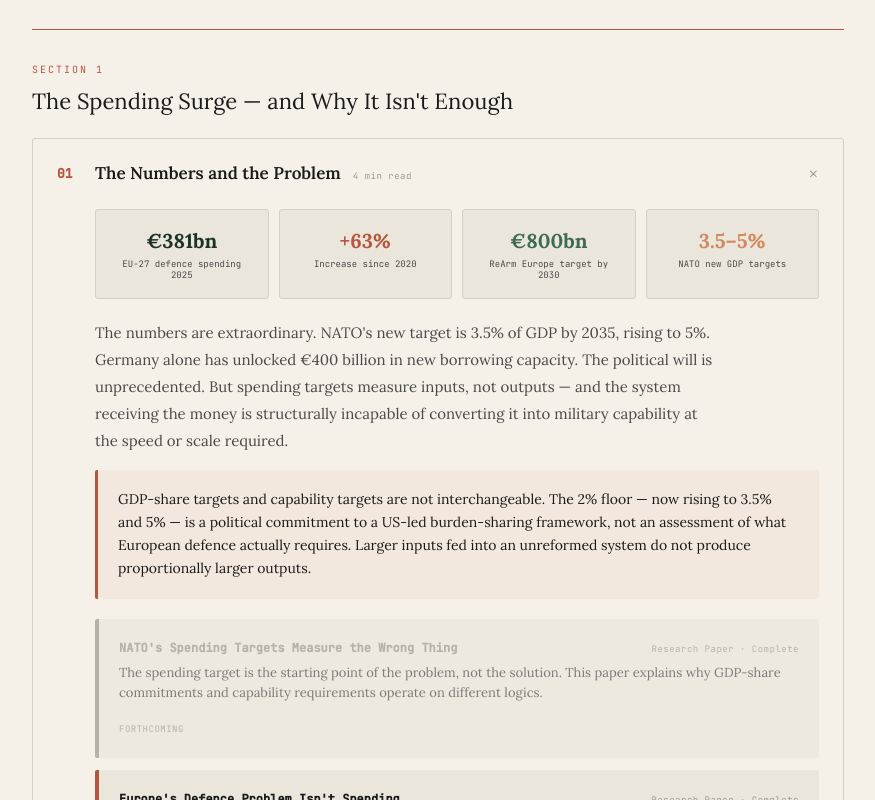
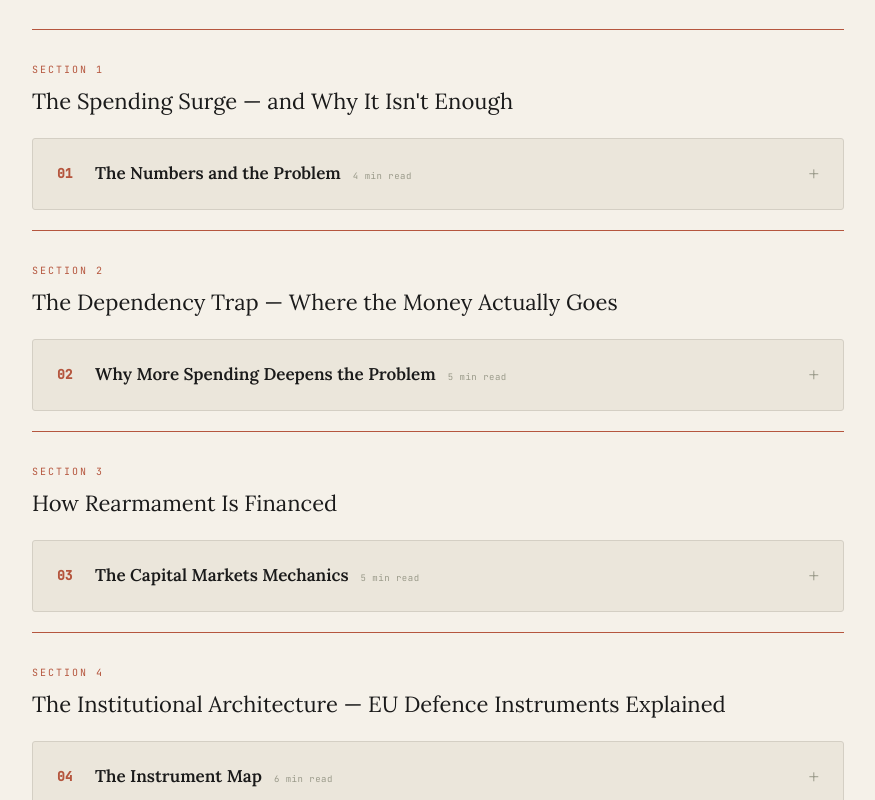
Before and after one commit to scosullivan/security-ireland, a Next.js app: page /european-defence in a window 1280 px wide. Shown: the part 920-1720 px from the top of the page, without its empty margins (202-1077 px from the left). Built offline with nearby package versions, Linux system fonts and the light colour scheme.

Commit message:
Update page.tsx

```diff
--- a/src/app/european-defence/page.tsx
+++ b/src/app/european-defence/page.tsx
@@ -159,7 +159,7 @@ export default function EuropeanDefence() {
         <div style={sectionLabel}>Section 1</div>
         <h2 style={sectionH2}>The Spending Surge &mdash; and Why It Isn&apos;t Enough</h2>
 
-        <Expandable num="01" title="The Numbers and the Problem" readTime="4 min read" defaultOpen>
+        <Expandable num="01" title="The Numbers and the Problem" readTime="4 min read">
           <Stats items={[
             { value: '€381bn', label: 'EU-27 defence spending 2025', color: 'var(--color-forest)' },
             { value: '+63%', label: 'Increase since 2020', color: 'var(--color-terracotta)' },
```
